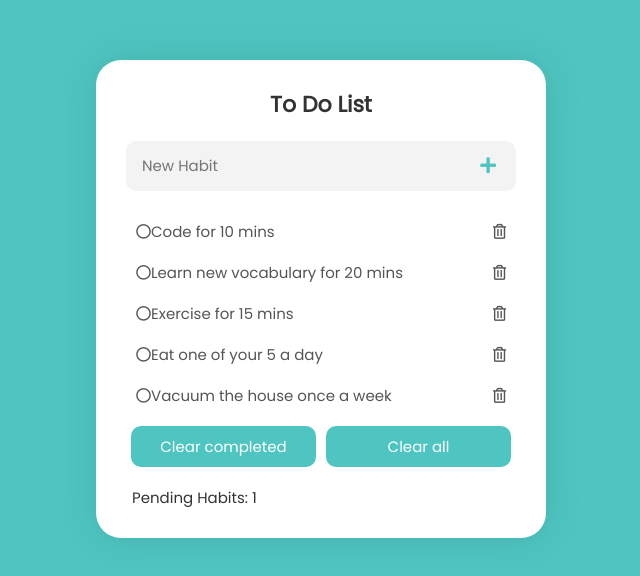
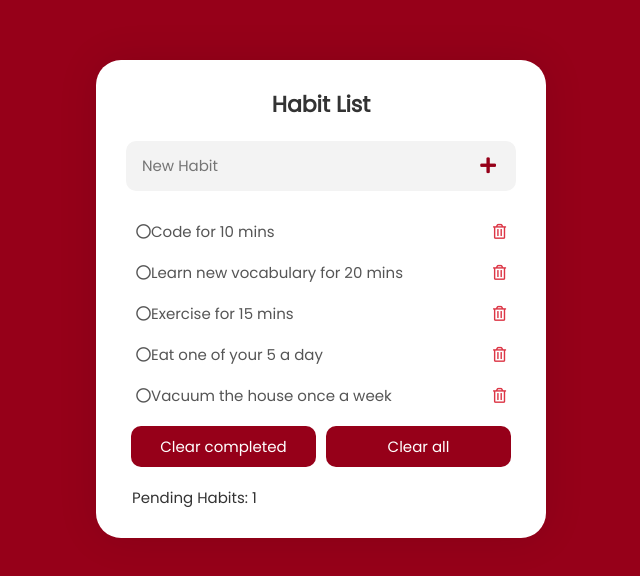
Before and after one commit to tejanhu/Vue-Habit-List, a Vue app: page / in a window 1280 px wide. Shown: the top 576 px of the page, without its empty margins (319-959 px from the left). Built offline with nearby package versions, Linux system fonts and the light colour scheme.

Commit message:
added changes to styling

```diff
--- a/src/assets/css/main.css
+++ b/src/assets/css/main.css
@@ -10,7 +10,7 @@ general
 
 body {
   font: 15px/1.4 "Poppins", sans-serif;
-  background: #4ec5c1;
+  background: #960019;
   color: #333;
 }
 
@@ -38,7 +38,7 @@ input[type="text"] {
 
 input[type="text"]:focus {
   outline: none;
-  border: 1px solid #4ec5c1;
+  border: 1px solid #960019;
 }
 
 button {
@@ -86,12 +86,16 @@ habit
 .form button {
   background: none;
   border: none;
-  color: #4ec5c1;
+  color: #960019;
   font-size: 18px;
   position: absolute;
   top: 50%;
   right: 20px;
   transform: translateY(-50%);
+}
+
+.fa-trash-alt{
+  color: #dc3545;
 }
 
 .clearBtns {
@@ -102,7 +106,7 @@ habit
 
 .clearBtns button {
   width: 100%;
-  background: #4ec5c1;
+  background: #960019;
   color: #fff;
   border: none;
   border-radius: 10px;
@@ -138,7 +142,7 @@ habit items
 }
 
 .habitItems button:hover {
-  color: #4ec5c1;
+  color: #960019;
 }
 
 .habitItems .toggle i {
--- a/src/components/Habit.vue
+++ b/src/components/Habit.vue
@@ -3,7 +3,7 @@
     <div class="habit">
       <!-- title -->
       <div class="title">
-        <h1>To Do List</h1>
+        <h1>Habit List</h1>
       </div>
       <!-- form -->
       <div class="form">
```
